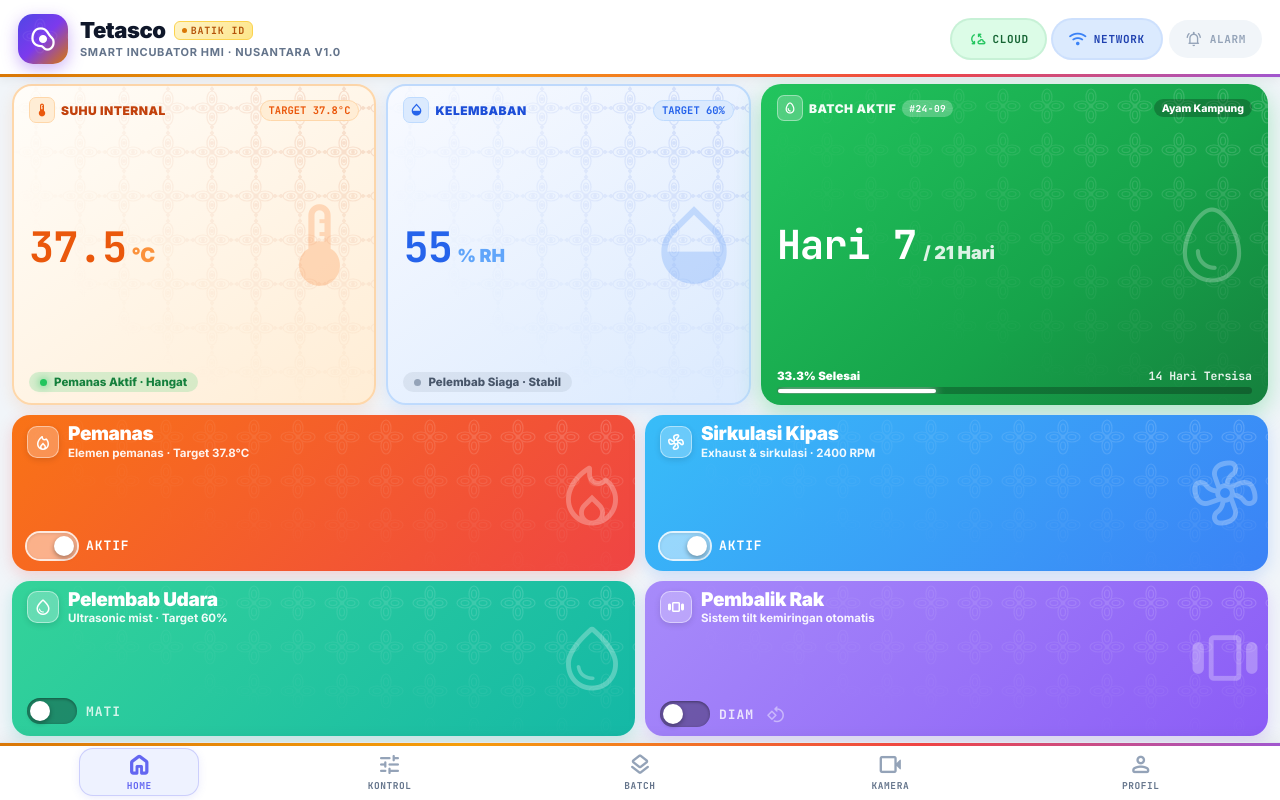
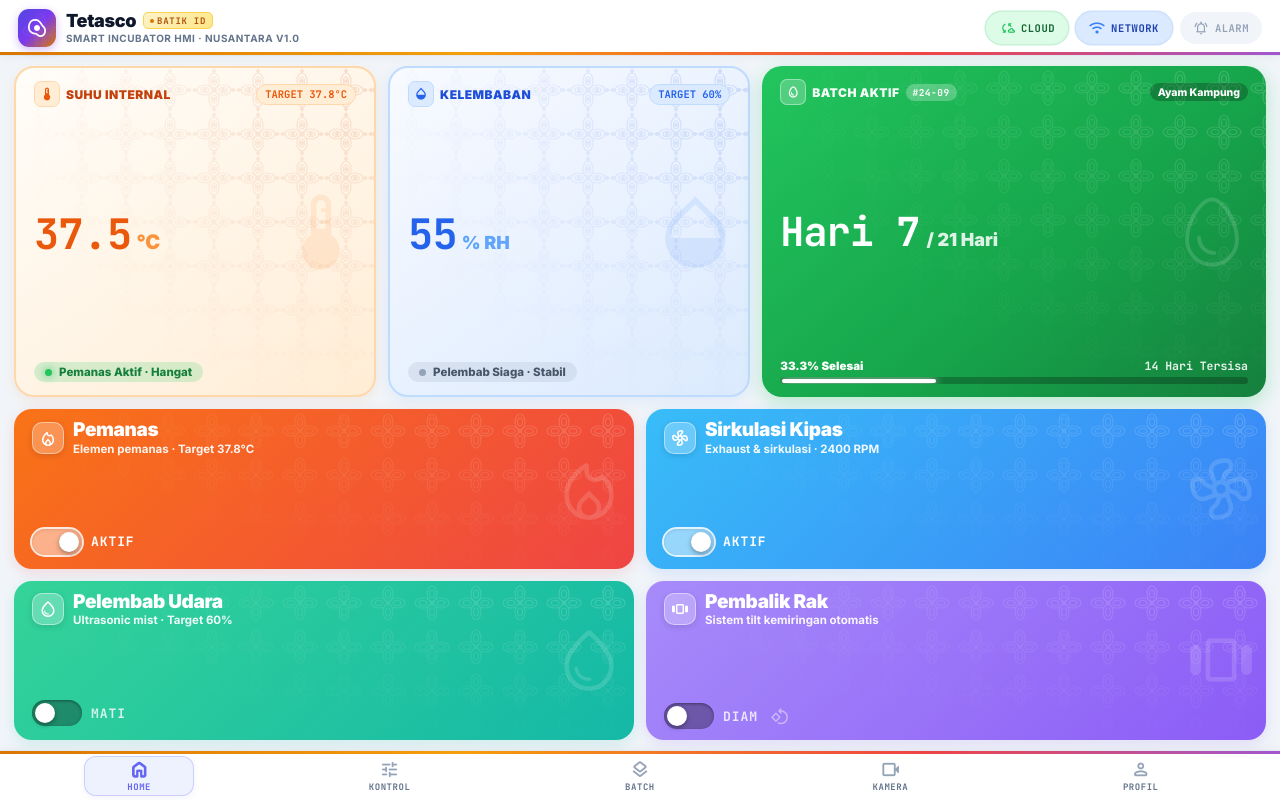
Before and after one commit to RyanPutra1478/Penetas-Telur, a React (Vite) app: page /profil in a window 1280 px wide. Built offline with nearby package versions, Linux system fonts and the light colour scheme.

Commit message:
style: optimasi tata letak lebih lega dengan merampingkan header-footer dan memperbesar ruang konten

```diff
--- a/src/components/BottomNavBar.jsx
+++ b/src/components/BottomNavBar.jsx
@@ -18,13 +18,13 @@ const BottomNavBar = () => {
     <nav style={{
       background: '#FFFFFF',
       borderTop: '1px solid #E2E8F0',
-      boxShadow: '0 -4px 16px rgba(0,0,0,0.06)',
+      boxShadow: '0 -2px 10px rgba(0,0,0,0.04)',
       zIndex: 50,
-      padding: '2px 14px',
+      padding: '0 14px',
       display: 'flex',
       justifyContent: 'space-around',
       alignItems: 'center',
-      height: 58,
+      height: 50,
       flexShrink: 0,
       position: 'relative',
     }}>
@@ -37,25 +37,25 @@ const BottomNavBar = () => {
             onClick={() => navigate(item.path)}
             style={{
               flex: 1,
-              maxWidth: 120,
-              height: 48,
+              maxWidth: 110,
+              height: 40,
               display: 'flex',
               flexDirection: 'column',
               alignItems: 'center',
               justifyContent: 'center',
-              gap: 2,
-              borderRadius: 14,
+              gap: 1,
+              borderRadius: 12,
               border: isActive ? `1.5px solid ${item.color}40` : '1.5px solid transparent',
               cursor: 'pointer',
               transition: 'all 0.2s ease',
               background: isActive ? item.bg : 'transparent',
-              boxShadow: isActive ? `0 2px 8px ${item.color}20` : 'none',
+              boxShadow: isActive ? `0 2px 6px ${item.color}15` : 'none',
             }}
           >
             <span
               className="material-symbols-rounded"
               style={{
-                fontSize: 25,
+                fontSize: 21,
                 color: isActive ? item.color : '#94A3B8',
                 transition: 'all 0.2s',
                 fontWeight: isActive ? 700 : 500,
@@ -64,7 +64,7 @@ const BottomNavBar = () => {
               {item.icon}
             </span>
             <span style={{
-              fontSize: 9.5,
+              fontSize: 9,
               fontWeight: 800,
               letterSpacing: '0.06em',
               color: isActive ? item.color : '#64748B',
--- a/src/components/Layout.jsx
+++ b/src/components/Layout.jsx
@@ -20,7 +20,7 @@ const Layout = () => (
       flex: 1,
       minHeight: 0,
       overflow: 'hidden',
-      padding: '6px 12px',
+      padding: '10px 14px',
       boxSizing: 'border-box',
     }}>
       <Outlet />
--- a/src/components/TopAppBar.jsx
+++ b/src/components/TopAppBar.jsx
@@ -15,9 +15,9 @@ const TopAppBar = () => {
     <header style={{
       background: '#FFFFFF',
       borderBottom: '1px solid #E2E8F0',
-      boxShadow: '0 2px 10px rgba(0,0,0,0.06)',
+      boxShadow: '0 2px 8px rgba(0,0,0,0.04)',
       padding: '0 18px',
-      height: 78,
+      height: 56,
       display: 'flex',
       alignItems: 'center',
       justifyContent: 'space-between',
@@ -26,41 +26,41 @@ const TopAppBar = () => {
       position: 'relative',
     }}>
       {/* Brand: Tetasco with Indonesian Batik Heritage Accent */}
-      <div style={{ display: 'flex', alignItems: 'center', gap: 12 }}>
+      <div style={{ display: 'flex', alignItems: 'center', gap: 10 }}>
         <div style={{
-          width: 50, height: 50,
-          borderRadius: 15,
+          width: 38, height: 38,
+          borderRadius: 11,
           background: 'linear-gradient(135deg, #4F46E5 0%, #7C3AED 50%, #D97706 100%)',
           display: 'flex', alignItems: 'center', justifyContent: 'center',
-          boxShadow: '0 5px 16px rgba(124,58,237,0.38)',
+          boxShadow: '0 3px 10px rgba(124,58,237,0.32)',
           flexShrink: 0,
           position: 'relative',
           overflow: 'hidden',
         }}>
           {/* Subtle Kawung Batik watermark on logo */}
           <div className="batik-overlay-white" style={{ position: 'absolute', inset: 0, opacity: 0.3 }} />
-          <span className="material-symbols-rounded" style={{ fontSize: 28, color: '#FFF', position: 'relative', zIndex: 1 }}>egg_alt</span>
+          <span className="material-symbols-rounded" style={{ fontSize: 22, color: '#FFF', position: 'relative', zIndex: 1 }}>egg_alt</span>
         </div>
         <div>
-          <div style={{ display: 'flex', alignItems: 'center', gap: 8 }}>
-            <span style={{ fontSize: 22, fontWeight: 900, color: '#0F172A', lineHeight: 1.1, letterSpacing: '-0.02em' }}>
+          <div style={{ display: 'flex', alignItems: 'center', gap: 7 }}>
+            <span style={{ fontSize: 18, fontWeight: 900, color: '#0F172A', lineHeight: 1.1, letterSpacing: '-0.02em' }}>
               Tetasco
             </span>
             <span style={{
-              fontSize: 10, fontWeight: 900,
+              fontSize: 9, fontWeight: 900,
               background: 'linear-gradient(135deg, #FEF3C7, #FDE68A)',
               color: '#B45309',
               border: '1px solid #FCD34D',
-              padding: '2px 7px', borderRadius: 6,
+              padding: '1.5px 6px', borderRadius: 5,
               fontFamily: "'JetBrains Mono', monospace",
               letterSpacing: '0.08em',
-              display: 'inline-flex', alignItems: 'center', gap: 4,
+              display: 'inline-flex', alignItems: 'center', gap: 3,
             }}>
-              <span style={{ width: 5, height: 5, borderRadius: '50%', background: '#D97706' }} />
+              <span style={{ width: 4, height: 4, borderRadius: '50%', background: '#D97706' }} />
               BATIK ID
             </span>
           </div>
-          <div style={{ fontSize: 11, fontWeight: 700, color: '#64748B', letterSpacing: '0.06em', textTransform: 'uppercase', marginTop: 2 }}>
+          <div style={{ fontSize: 10, fontWeight: 700, color: '#64748B', letterSpacing: '0.05em', textTransform: 'uppercase', marginTop: 1 }}>
             Smart Incubator HMI · Nusantara v1.0
           </div>
         </div>
@@ -70,23 +70,23 @@ const TopAppBar = () => {
       <div style={{ display: 'flex', gap: 8, alignItems: 'center' }}>
         {statusItems.map(item => (
           <button key={item.key} onClick={() => item.set(!item.on)} style={{
-            height: 38,
-            padding: '0 16px',
+            height: 32,
+            padding: '0 13px',
             borderRadius: 999,
             border: 'none',
-            display: 'flex', alignItems: 'center', gap: 7,
+            display: 'flex', alignItems: 'center', gap: 6,
             background: item.on ? item.bgOn : '#F1F5F9',
             cursor: 'pointer',
             transition: 'all 0.2s ease',
-            boxShadow: item.on ? `0 0 0 2px ${item.colorOn}40` : 'none',
+            boxShadow: item.on ? `0 0 0 1.5px ${item.colorOn}40` : 'none',
           }}>
             <span className="material-symbols-rounded" style={{
-              fontSize: 18,
+              fontSize: 16,
               color: item.on ? item.colorOn : '#94A3B8',
               transition: 'color 0.2s',
             }}>{item.icon}</span>
             <span style={{
-              fontSize: 11, fontWeight: 800, letterSpacing: '0.06em',
+              fontSize: 10.5, fontWeight: 800, letterSpacing: '0.05em',
               color: item.on ? item.textOn : '#94A3B8',
               fontFamily: "'JetBrains Mono', monospace",
               textTransform: 'uppercase',
--- a/src/pages/DasborUtama.jsx
+++ b/src/pages/DasborUtama.jsx
@@ -59,13 +59,13 @@ const ControlCard = ({ icon, label, sublabel, gradient, colorOn, children }) =>
     style={{
       background: gradient,
       borderRadius: 18,
-      padding: '9px 15px',
+      padding: '11px 18px',
       display: 'flex',
       flexDirection: 'column',
       justifyContent: 'space-between',
       position: 'relative',
       overflow: 'hidden',
-      boxShadow: `0 5px 16px ${colorOn}35`,
+      boxShadow: `0 4px 14px ${colorOn}28`,
       boxSizing: 'border-box',
       height: '100%',
     }}
@@ -73,16 +73,16 @@ const ControlCard = ({ icon, label, sublabel, gradient, colorOn, children }) =>
     {/* Indonesian Batik Kawung Component Overlay */}
     <div className="batik-overlay batik-overlay-white" />
 
-    {/* Background Watermark Icon — Jelas & Kontras */}
+    {/* Background Watermark Icon — Halus & Lega */}
     <span
       className="material-symbols-rounded"
       style={{
         position: 'absolute',
-        right: 4,
+        right: 8,
         top: '50%',
         transform: 'translateY(-50%)',
-        fontSize: 78,
-        color: 'rgba(255,255,255,0.28)',
+        fontSize: 74,
+        color: 'rgba(255,255,255,0.14)',
         pointerEvents: 'none',
         lineHeight: 1,
         userSelect: 'none',
@@ -138,7 +138,7 @@ const DasborUtama = () => {
     <div style={{
       display: 'flex',
       flexDirection: 'column',
-      gap: 10,
+      gap: 12,
       height: '100%',
       boxSizing: 'border-box',
     }}>
@@ -147,7 +147,7 @@ const DasborUtama = () => {
       <div style={{
         display: 'grid',
         gridTemplateColumns: '1.15fr 1.15fr 1.6fr',
-        gap: 10,
+        gap: 12,
         flex: 1,                    /* 50% tinggi layar seimbang */
         minHeight: 0,
       }}>
@@ -157,27 +157,27 @@ const DasborUtama = () => {
           style={{
             background: 'linear-gradient(145deg, #FFFDF9 0%, #FFEDD5 100%)',
             borderRadius: 20,
-            padding: '11px 15px',
+            padding: '13px 18px',
             border: '2px solid #FED7AA',
             position: 'relative',
             overflow: 'hidden',
             display: 'flex',
             flexDirection: 'column',
             justifyContent: 'space-between',
-            boxShadow: '0 6px 16px rgba(249,115,22,0.12)',
+            boxShadow: '0 4px 14px rgba(249,115,22,0.10)',
           }}
         >
           {/* Indonesian Batik Kawung Motif */}
           <div className="batik-overlay batik-overlay-warm" />
 
-          {/* Background Icon — Jelas & Kontras */}
+          {/* Background Icon — Halus & Lega */}
           <span className="material-symbols-rounded" style={{
             position: 'absolute',
-            right: 6,
+            right: 8,
             top: '50%',
             transform: 'translateY(-50%)',
-            fontSize: 98,
-            color: 'rgba(249,115,22,0.22)',
+            fontSize: 90,
+            color: 'rgba(249,115,22,0.11)',
             pointerEvents: 'none',
             lineHeight: 1,
             userSelect: 'none',
@@ -256,27 +256,27 @@ const DasborUtama = () => {
           style={{
             background: 'linear-gradient(145deg, #F8FAFF 0%, #DBEAFE 100%)',
             borderRadius: 20,
-            padding: '11px 15px',
+            padding: '13px 18px',
             border: '2px solid #BFDBFE',
             position: 'relative',
             overflow: 'hidden',
             display: 'flex',
             flexDirection: 'column',
             justifyContent: 'space-between',
-            boxShadow: '0 6px 16px rgba(59,130,246,0.12)',
+            boxShadow: '0 4px 14px rgba(59,130,246,0.10)',
           }}
         >
           {/* Indonesian Batik Kawung Motif */}
           <div className="batik-overlay batik-overlay-blue" />
 
-          {/* Background Icon — Jelas & Kontras */}
+          {/* Background Icon — Halus & Lega */}
           <span className="material-symbols-rounded" style={{
             position: 'absolute',
-            right: 6,
+            right: 8,
             top: '50%',
             transform: 'translateY(-50%)',
-            fontSize: 98,
-            color: 'rgba(59,130,246,0.22)',
+            fontSize: 90,
+            color: 'rgba(59,130,246,0.11)',
             pointerEvents: 'none',
             lineHeight: 1,
             userSelect: 'none',
@@ -355,8 +355,8 @@ const DasborUtama = () => {
           style={{
             background: 'linear-gradient(140deg, #22C55E 0%, #16A34A 60%, #15803D 100%)',
             borderRadius: 20,
-            padding: '11px 16px',
-            boxShadow: '0 8px 24px rgba(34,197,94,0.34)',
+            padding: '13px 18px',
+            boxShadow: '0 6px 20px rgba(34,197,94,0.28)',
             position: 'relative',
             overflow: 'hidden',
             display: 'flex',
@@ -367,14 +367,14 @@ const DasborUtama = () => {
           {/* Indonesian Batik Kawung Motif */}
           <div className="batik-overlay batik-overlay-white" />
 
-          {/* Background Icon — Jelas & Kontras */}
+          {/* Background Icon — Halus & Lega */}
           <span className="material-symbols-rounded" style={{
             position: 'absolute',
-            right: 6,
+            right: 8,
             top: '50%',
             transform: 'translateY(-50%)',
-            fontSize: 100,
-            color: 'rgba(255,255,255,0.26)',
+            fontSize: 92,
+            color: 'rgba(255,255,255,0.14)',
             pointerEvents: 'none',
             lineHeight: 1,
             userSelect: 'none',
@@ -471,7 +471,7 @@ const DasborUtama = () => {
         display: 'grid',
         gridTemplateColumns: '1fr 1fr',
         gridTemplateRows: '1fr 1fr',
-        gap: 10,
+        gap: 12,
         flex: 1,                    /* 50% tinggi layar seimbang */
         minHeight: 0,
       }}>
```
Also changed, not shown: src/pages/KontrolLingkungan.jsx (+19 -19 lines).
